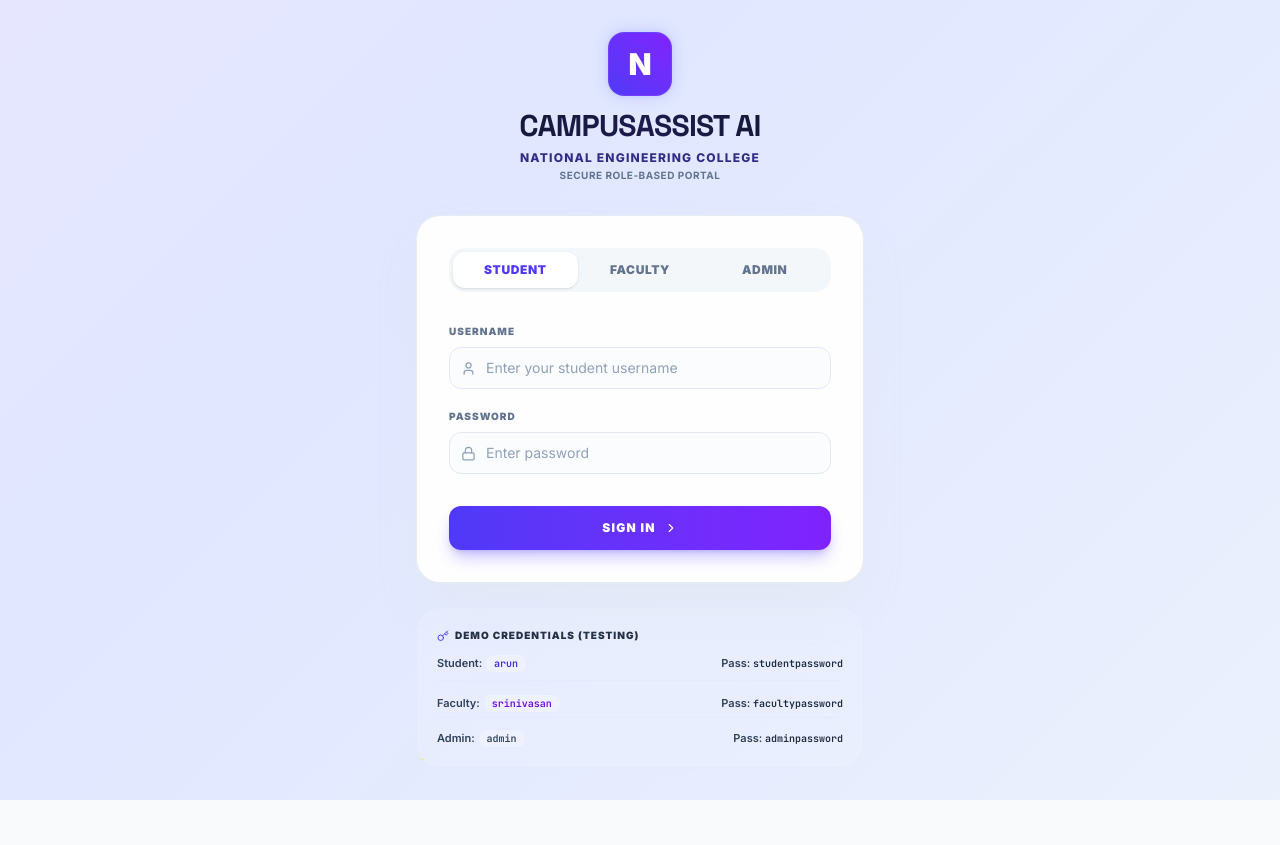
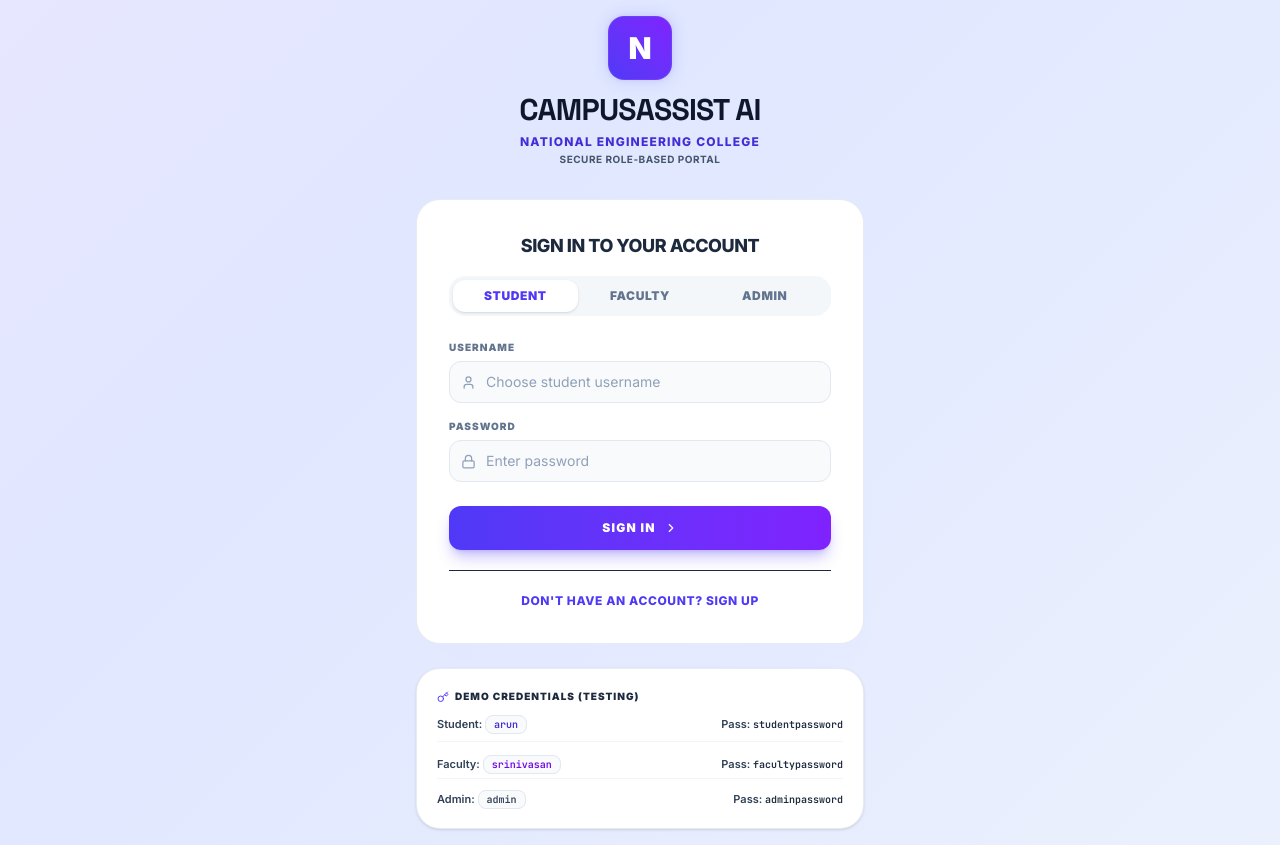
Before and after one commit to Immanuelj15/Campus_Assist-AI, a React (Vite) app: page / in a window 1280 px wide. Before the commit the page ends 800 px from the top, so only its background shows below. Built offline with nearby package versions, Linux system fonts and the light colour scheme.

Commit message:
feat: implement student registration, profile auto-creation, and polish login UI aesthetics

```diff
--- a/src/App.jsx
+++ b/src/App.jsx
@@ -61,6 +61,8 @@ export default function App() {
   const [loginAdminKey, setLoginAdminKey] = useState('');
   const [loginLoading, setLoginLoading] = useState(false);
   const [loginError, setLoginError] = useState('');
+  const [isSignUp, setIsSignUp] = useState(false);
+  const [signUpConfirmPassword, setSignUpConfirmPassword] = useState('');
 
   // Notifications drawer state
   const [showNotifDrawer, setShowNotifDrawer] = useState(false);
@@ -613,6 +615,50 @@ export default function App() {
     }
   };
 
+  const handleRegister = async (e) => {
+    e.preventDefault();
+    setLoginError('');
+    if (loginPassword !== signUpConfirmPassword) {
+      setLoginError('Passwords do not match');
+      return;
+    }
+    setLoginLoading(true);
+    try {
+      const payload = {
+        username: loginUsername,
+        password: loginPassword,
+        role: loginTab,
+      };
+      if (loginTab === 'admin') {
+        payload.adminKey = loginAdminKey;
+      }
+      const res = await fetch('/api/auth/register', {
+        method: 'POST',
+        headers: { 'Content-Type': 'application/json' },
+        body: JSON.stringify(payload),
+      });
+      const data = await res.json();
+      if (!res.ok) {
+        throw new Error(data.error || 'Registration failed');
+      }
+      localStorage.setItem('nec_auth_token', data.token);
+      localStorage.setItem('nec_auth_role', data.role);
+      localStorage.setItem('nec_auth_username', data.username);
+      setToken(data.token);
+      setRole(data.role);
+      setUsername(data.username);
+      setLoginUsername('');
+      setLoginPassword('');
+      setSignUpConfirmPassword('');
+      setLoginAdminKey('');
+      setIsSignUp(false);
+    } catch (err) {
+      setLoginError(err.message);
+    } finally {
+      setLoginLoading(false);
+    }
+  };
+
   const handleLogin = async (e) => {
     e.preventDefault();
     setLoginError('');
@@ -677,21 +723,25 @@ export default function App() {
             <div className="inline-flex w-16 h-16 rounded-2xl bg-gradient-to-tr from-indigo-600 to-violet-600 items-center justify-center text-white font-sans font-black text-3xl shadow-xl shadow-indigo-200/50 border border-indigo-400/20 mb-3 neon-glow">
               N
             </div>
-            <h1 className="text-3xl font-black tracking-tight bg-gradient-to-r from-slate-900 via-indigo-950 to-slate-900 bg-clip-text text-transparent uppercase font-display">
+            <h1 className="text-3xl font-black tracking-tight text-slate-900 uppercase font-display">
               CampusAssist AI
             </h1>
-            <p className="text-xs text-indigo-900 font-extrabold uppercase tracking-widest mt-1.5">
+            <p className="text-xs text-indigo-700 font-extrabold uppercase tracking-widest mt-1.5">
               National Engineering College
             </p>
-            <p className="text-[10px] text-slate-500 font-bold uppercase tracking-wider mt-0.5">
+            <p className="text-[10px] text-slate-600 font-bold uppercase tracking-wider mt-0.5">
               Secure Role-Based Portal
             </p>
           </div>
 
-          {/* Login Card */}
-          <div className="bg-white/95 backdrop-blur-xl border border-slate-200/80 rounded-3xl p-8 shadow-2xl shadow-slate-200/85 transition-all duration-300">
-            {/* Tabs */}
-            <div className="flex bg-slate-100/80 p-1 rounded-2xl mb-8">
+          {/* Auth Card */}
+          <div className="bg-white border border-slate-200/80 rounded-3xl p-8 shadow-2xl shadow-indigo-100/40 transition-all duration-300">
+            <h2 className="text-slate-800 text-lg font-extrabold mb-4 text-center uppercase tracking-tight">
+              {isSignUp ? 'Create a New Account' : 'Sign In to your Account'}
+            </h2>
+
+            {/* Tabs for Roles */}
+            <div className="flex bg-slate-100/80 p-1 rounded-2xl mb-6">
               {['student', 'faculty', 'admin'].map((tab) => (
                 <button
                   key={tab}
@@ -700,7 +750,7 @@ export default function App() {
                     setLoginTab(tab);
                     setLoginError('');
                   }}
-                  className={`flex-1 py-2.5 rounded-xl text-xs font-black uppercase tracking-wider transition-all cursor-pointer ${
+                  className={`flex-1 py-2 rounded-xl text-xs font-black uppercase tracking-wider transition-all cursor-pointer ${
                     loginTab === tab
                       ? 'bg-white text-indigo-600 shadow-sm font-black'
                       : 'text-slate-500 hover:text-slate-800'
@@ -719,10 +769,21 @@ export default function App() {
               </div>
             )}
 
-            {/* Form */}
-            <form onSubmit={handleLogin} className="space-y-5 text-left">
+            {/* Animated Form container */}
+            <AnimatePresence mode="wait">
+              <motion.div
+                key={isSignUp ? 'signup-form' : 'signin-form'}
+                initial={{ opacity: 0, y: 10 }}
+                animate={{ opacity: 1, y: 0 }}
+                exit={{ opacity: 0, y: -10 }}
+                transition={{ type: 'spring', stiffness: 350, damping: 25 }}
+              >
+                <form
+                  onSubmit={isSignUp ? handleRegister : handleLogin}
+                  className="space-y-4 text-left"
+                >
                   <div>
-                <label className="block text-[10px] font-black uppercase tracking-widest text-slate-500 mb-2">
+                    <label className="block text-[10px] font-black uppercase tracking-widest text-slate-500 mb-1.5">
                       Username
                     </label>
                     <div className="relative">
@@ -734,14 +795,14 @@ export default function App() {
                         required
                         value={loginUsername}
                         onChange={(e) => setLoginUsername(e.target.value)}
-                    className="w-full pl-9 pr-4 py-2.5 text-sm bg-slate-50/50 border border-slate-200 text-slate-900 rounded-xl focus:outline-none focus:bg-white focus:ring-4 focus:ring-indigo-500/10 focus:border-indigo-500 font-semibold placeholder:text-slate-400 placeholder:font-normal transition-all"
-                    placeholder={`Enter your ${loginTab} username`}
+                        className="w-full pl-9 pr-4 py-2.5 text-sm bg-slate-50 border border-slate-200 text-slate-900 rounded-xl focus:outline-none focus:bg-white focus:ring-4 focus:ring-indigo-500/10 focus:border-indigo-500 font-semibold placeholder:text-slate-400 placeholder:font-normal transition-all"
+                        placeholder={`Choose ${loginTab} username`}
                       />
                     </div>
                   </div>
 
                   <div>
-                <label className="block text-[10px] font-black uppercase tracking-widest text-slate-500 mb-2">
+                    <label className="block text-[10px] font-black uppercase tracking-widest text-slate-500 mb-1.5">
                       Password
                     </label>
                     <div className="relative">
@@ -753,15 +814,36 @@ export default function App() {
                         required
                         value={loginPassword}
                         onChange={(e) => setLoginPassword(e.target.value)}
-                    className="w-full pl-9 pr-4 py-2.5 text-sm bg-slate-50/50 border border-slate-200 text-slate-900 rounded-xl focus:outline-none focus:bg-white focus:ring-4 focus:ring-indigo-500/10 focus:border-indigo-500 font-semibold placeholder:text-slate-400 placeholder:font-normal transition-all"
+                        className="w-full pl-9 pr-4 py-2.5 text-sm bg-slate-50 border border-slate-200 text-slate-900 rounded-xl focus:outline-none focus:bg-white focus:ring-4 focus:ring-indigo-500/10 focus:border-indigo-500 font-semibold placeholder:text-slate-400 placeholder:font-normal transition-all"
                         placeholder="Enter password"
                       />
                     </div>
                   </div>
+
+                  {isSignUp && (
+                    <div>
+                      <label className="block text-[10px] font-black uppercase tracking-widest text-slate-500 mb-1.5">
+                        Confirm Password
+                      </label>
+                      <div className="relative">
+                        <div className="absolute inset-y-0 left-0 pl-3 flex items-center pointer-events-none text-slate-400">
+                          <Lock size={15} />
+                        </div>
+                        <input
+                          type="password"
+                          required
+                          value={signUpConfirmPassword}
+                          onChange={(e) => setSignUpConfirmPassword(e.target.value)}
+                          className="w-full pl-9 pr-4 py-2.5 text-sm bg-slate-50 border border-slate-200 text-slate-900 rounded-xl focus:outline-none focus:bg-white focus:ring-4 focus:ring-indigo-500/10 focus:border-indigo-500 font-semibold placeholder:text-slate-400 placeholder:font-normal transition-all"
+                          placeholder="Confirm password"
+                        />
+                      </div>
+                    </div>
+                  )}
 
                   {loginTab === 'admin' && (
                     <div>
-                  <label className="block text-[10px] font-black uppercase tracking-widest text-slate-500 mb-2">
+                      <label className="block text-[10px] font-black uppercase tracking-widest text-slate-500 mb-1.5">
                         Admin Security Key
                       </label>
                       <div className="relative">
@@ -773,7 +855,7 @@ export default function App() {
                           required
                           value={loginAdminKey}
                           onChange={(e) => setLoginAdminKey(e.target.value)}
-                      className="w-full pl-9 pr-4 py-2.5 text-sm bg-slate-50/50 border border-slate-200 text-slate-900 rounded-xl focus:outline-none focus:bg-white focus:ring-4 focus:ring-indigo-500/10 focus:border-indigo-500 font-semibold placeholder:text-slate-400 placeholder:font-normal transition-all"
+                          className="w-full pl-9 pr-4 py-2.5 text-sm bg-slate-50 border border-slate-200 text-slate-900 rounded-xl focus:outline-none focus:bg-white focus:ring-4 focus:ring-indigo-500/10 focus:border-indigo-500 font-semibold placeholder:text-slate-400 placeholder:font-normal transition-all"
                           placeholder="Enter admin security key"
                         />
                       </div>
@@ -783,49 +865,74 @@ export default function App() {
                   <button
                     type="submit"
                     disabled={loginLoading}
-                className="w-full py-3.5 px-4 bg-gradient-to-r from-indigo-600 to-violet-600 hover:from-indigo-700 hover:to-violet-700 text-white rounded-xl text-xs font-black uppercase tracking-widest transition-all shadow-lg shadow-indigo-600/30 hover:shadow-indigo-700/45 disabled:opacity-50 disabled:cursor-not-allowed flex items-center justify-center gap-2 cursor-pointer mt-8"
+                    className="w-full py-3.5 px-4 bg-gradient-to-r from-indigo-600 to-violet-600 hover:from-indigo-700 hover:to-violet-700 text-white rounded-xl text-xs font-black uppercase tracking-widest transition-all shadow-lg shadow-indigo-600/30 hover:shadow-indigo-700/45 disabled:opacity-50 disabled:cursor-not-allowed flex items-center justify-center gap-2 cursor-pointer mt-6"
                   >
                     {loginLoading ? (
                       <>
                         <RefreshCw className="animate-spin" size={14} />
-                    Authenticating...
+                        {isSignUp ? 'Registering...' : 'Authenticating...'}
                       </>
                     ) : (
                       <>
-                    Sign In
+                        {isSignUp ? 'Sign Up & Login' : 'Sign In'}
                         <ChevronRight size={14} />
                       </>
                     )}
                   </button>
                 </form>
-          </div>
-
-          {/* Credentials Helper Card */}
-          <div className="mt-6 bg-indigo-50/40 border border-indigo-100/50 rounded-3xl p-5 shadow-sm shadow-indigo-100/20 text-left">
-            <h4 className="text-[10px] font-black uppercase tracking-widest text-indigo-905 mb-3 flex items-center gap-1.5">
+              </motion.div>
+            </AnimatePresence>
+
+            {/* Toggle Sign In / Sign Up option */}
+            <div className="mt-5 border-t border-slate-150 pt-4 text-center">
+              <button
+                type="button"
+                onClick={() => {
+                  setIsSignUp(!isSignUp);
+                  setLoginError('');
+                  setLoginUsername('');
+                  setLoginPassword('');
+                  setSignUpConfirmPassword('');
+                  setLoginAdminKey('');
+                }}
+                className="text-xs font-extrabold text-indigo-600 hover:text-indigo-800 transition-colors uppercase tracking-wider cursor-pointer"
+              >
+                {isSignUp
+                  ? 'Already have an account? Sign In'
+                  : "Don't have an account? Sign Up"
+                }
+              </button>
+            </div>
+          </div>
+
+          {/* Credentials Helper Card (Only visible in Login mode for developer testing) */}
+          {!isSignUp && (
+            <div className="mt-6 bg-white border border-slate-200/80 rounded-3xl p-5 shadow-sm text-left">
+              <h4 className="text-[10px] font-black uppercase tracking-widest text-slate-800 mb-3 flex items-center gap-1.5">
                 <Key size={12} className="text-indigo-600" />
                 Demo Credentials (Testing)
               </h4>
               <div className="space-y-2 text-[11px] font-semibold text-slate-700">
-              <div className="flex justify-between items-center border-b border-indigo-100/50 pb-2">
-                <span>Student: <code className="bg-indigo-50 border border-indigo-100/60 px-2 py-0.5 rounded-lg text-indigo-700 font-mono text-[10px]">arun</code></span>
+                <div className="flex justify-between items-center border-b border-slate-100 pb-2">
+                  <span>Student: <code className="bg-slate-50 border border-slate-200 px-2 py-0.5 rounded-lg text-indigo-700 font-mono text-[10px]">arun</code></span>
                   <span>Pass: <code className="font-mono text-slate-800 text-[10px]">studentpassword</code></span>
                 </div>
-              <div className="flex justify-between items-center border-b border-indigo-100/50 py-1.5">
-                <span>Faculty: <code className="bg-indigo-50 border border-indigo-100/60 px-2 py-0.5 rounded-lg text-violet-700 font-mono text-[10px]">srinivasan</code></span>
+                <div className="flex justify-between items-center border-b border-slate-100 py-1.5">
+                  <span>Faculty: <code className="bg-slate-50 border border-slate-200 px-2 py-0.5 rounded-lg text-violet-700 font-mono text-[10px]">srinivasan</code></span>
                   <span>Pass: <code className="font-mono text-slate-800 text-[10px]">facultypassword</code></span>
                 </div>
                 <div className="flex justify-between items-center pt-1">
-                <span>Admin: <code className="bg-indigo-50 border border-indigo-100/60 px-2 py-0.5 rounded-lg text-slate-700 font-mono text-[10px]">admin</code></span>
+                  <span>Admin: <code className="bg-slate-50 border border-slate-200 px-2 py-0.5 rounded-lg text-slate-700 font-mono text-[10px]">admin</code></span>
                   <span>Pass: <code className="font-mono text-slate-800 text-[10px]">adminpassword</code></span>
                 </div>
                 {loginTab === 'admin' && (
-                <div className="mt-3 pt-2.5 border-t border-indigo-100/50 text-[10px] text-indigo-950 font-bold">
-                  Admin Key: <code className="bg-indigo-100/60 border border-indigo-200/50 px-2 py-0.5 rounded-lg font-mono text-[10px] text-indigo-800">nec_admin_secret_2026</code>
-                </div>
-              )}
-            </div>
-          </div>
+                  <div className="mt-3 pt-2.5 border-t border-slate-105 text-[10px] text-slate-900 font-bold">
+                    Admin Key: <code className="bg-indigo-50 border border-indigo-150 px-2 py-0.5 rounded-lg font-mono text-[10px] text-indigo-850">nec_admin_secret_2026</code>
+                  </div>
+                )}
+              </div>
+            </div>
+          )}
         </div>
       </div>
     );
```
Also changed, not shown: server.js (+16 -0 lines). Lines whose indentation alone changed are shown as unchanged.
